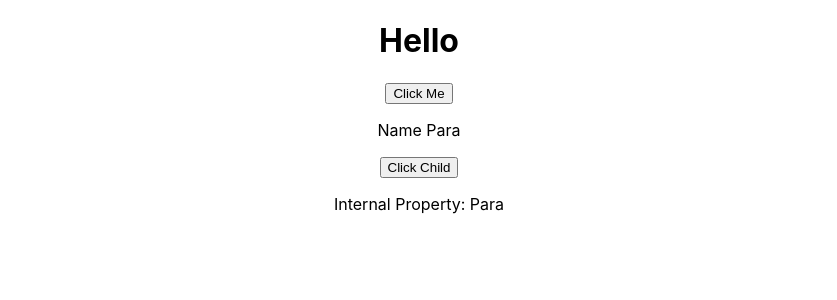
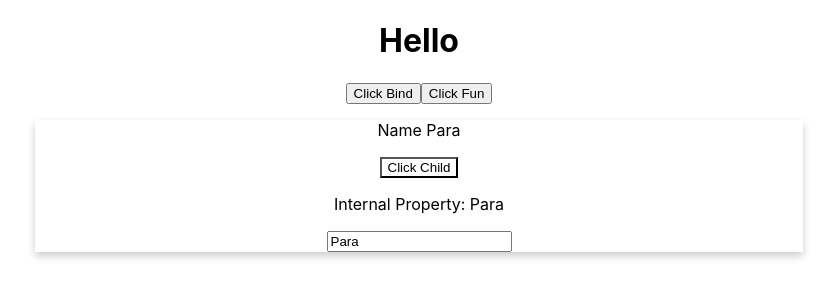
Before and after one commit to parane/LearnReact, a React (Create React App) app: page / in a window 1280 px wide. Shown: the top 300 px of the page, without its empty margins (221-1058 px from the left). Built offline with nearby package versions, Linux system fonts and the light colour scheme.

Commit message:
Two way binding and Styling

```diff
--- a/src/App.js
+++ b/src/App.js
@@ -14,24 +14,34 @@ class App  extends Component {
     OtherState:'anytho'
   };
 
-  switchNameHandler = () =>{
+  switchNameHandler = (newName) =>{
     console.log('Button Clicked !!!');
     this.setState({
       Person :[
-      {name:'Paraneetharan',age:12},
+      {name:newName,age:12},
       {name:'Parane2',age:12},
       {name:'Parane3',age:12}
     ]
     });
   }
 
+nameChangeHandler = (event) => {
+this.setState({
+      Person :[
+      {name:event.target.value,age:12},
+      {name:'Parane2',age:12},
+      {name:'Parane3',age:12}
+    ]
+    });
+}
 
-  render(){
+ render(){
  return (
     <div className="App">
       <h1>Hello</h1>
-      <button onClick={this.switchNameHandler}>Click Me </button>
-      <Person name={this.state.Person[0].name}/>
+      <button onClick={this.switchNameHandler.bind(this,'Bind')}>Click Bind </button>
+      <button onClick={() => this.switchNameHandler('Fun')}>Click Fun </button>
+      <Person name={this.state.Person[0].name} changed ={this.nameChangeHandler}/>
     </div>
   );
 
--- /dev/null
+++ b/src/Person/Person.css
@@ -0,0 +1,7 @@
+.Person {
+width: 60%;
+margin: auto;
+border: 1 px solid #000;
+  box-shadow: 0 4px 8px 0 rgba(0,0,0,0.2);
+  transition: 0.3s;
+}
--- a/src/Person/Person.js
+++ b/src/Person/Person.js
@@ -1,6 +1,11 @@
 import React, {useState}  from 'react';
+import './Person.css';
 
 const Person = (props) => {
+
+  const style = {
+    backgroundColor : 'white'
+  }
 
   const [personState, setPersonState] =  useState({
       Person :[
@@ -23,11 +28,12 @@ const Person = (props) => {
   }
 
     return  (
-    <div>
+    <div className="Person">
     <p>Name {props.name} </p>
     <p>{props.children}</p>
-    <button onClick={switchNameHandler}>Click Child </button>
+    <button style={style} onClick={switchNameHandler}>Click Child </button>
     <p>Internal Property: {personState.Person[0].name}</p>
+    <input type="text" onChange={props.changed} value={props.name}/>
     </div>
     );
 }
```
